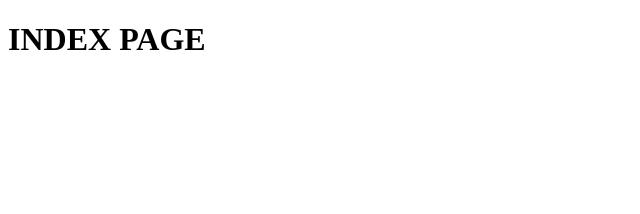
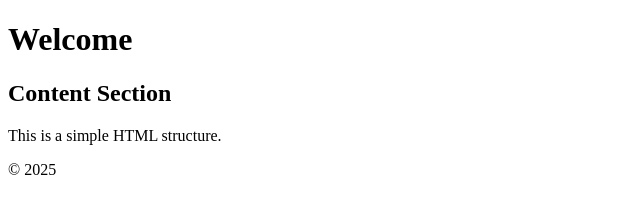
Before and after one commit to seodongseong/AI_edu, a plain HTML site: page index/index.html in a window 1280 px wide. Shown: the whole page, without its empty margins (0-640 px from the left). Drawn offline with Linux system fonts and the light colour scheme.

Commit message:
Update index.html structure and language to Korean

```diff
--- a/index/index.html
+++ b/index/index.html
@@ -1,11 +1,25 @@
 <!DOCTYPE html>
-<html lang="en">
+<html lang="ko">
 <head>
     <meta charset="UTF-8">
     <meta name="viewport" content="width=device-width, initial-scale=1.0">
     <title>Document</title>
+    <link rel="stylesheet" href="style.css">
 </head>
 <body>
-    <h1>INDEX PAGE</h1>
+    <header>
+        <h1>Welcome</h1>
+    </header>
+
+    <main>
+        <section>
+            <h2>Content Section</h2>
+            <p>This is a simple HTML structure.</p>
+        </section>
+    </main>
+
+    <footer>
+        <p>&copy; 2025</p>
+    </footer>
 </body>
 </html>
```
